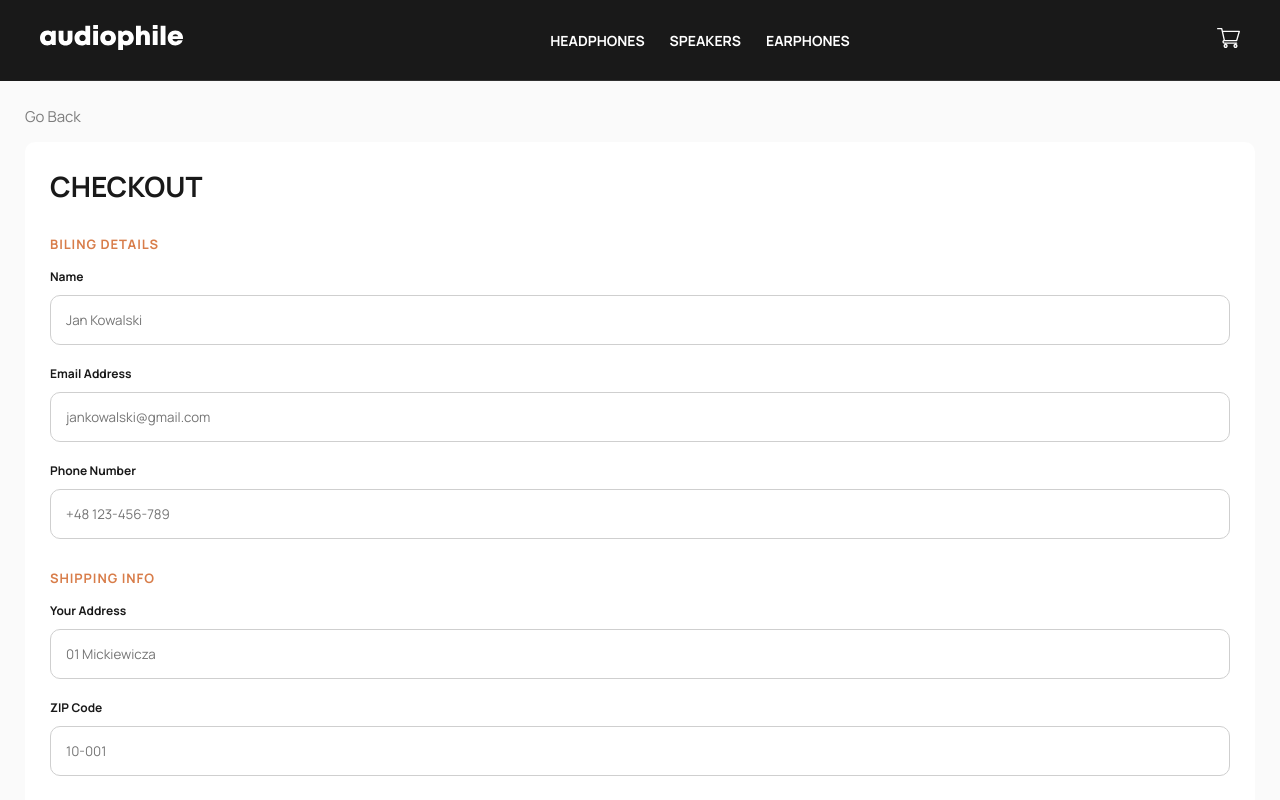
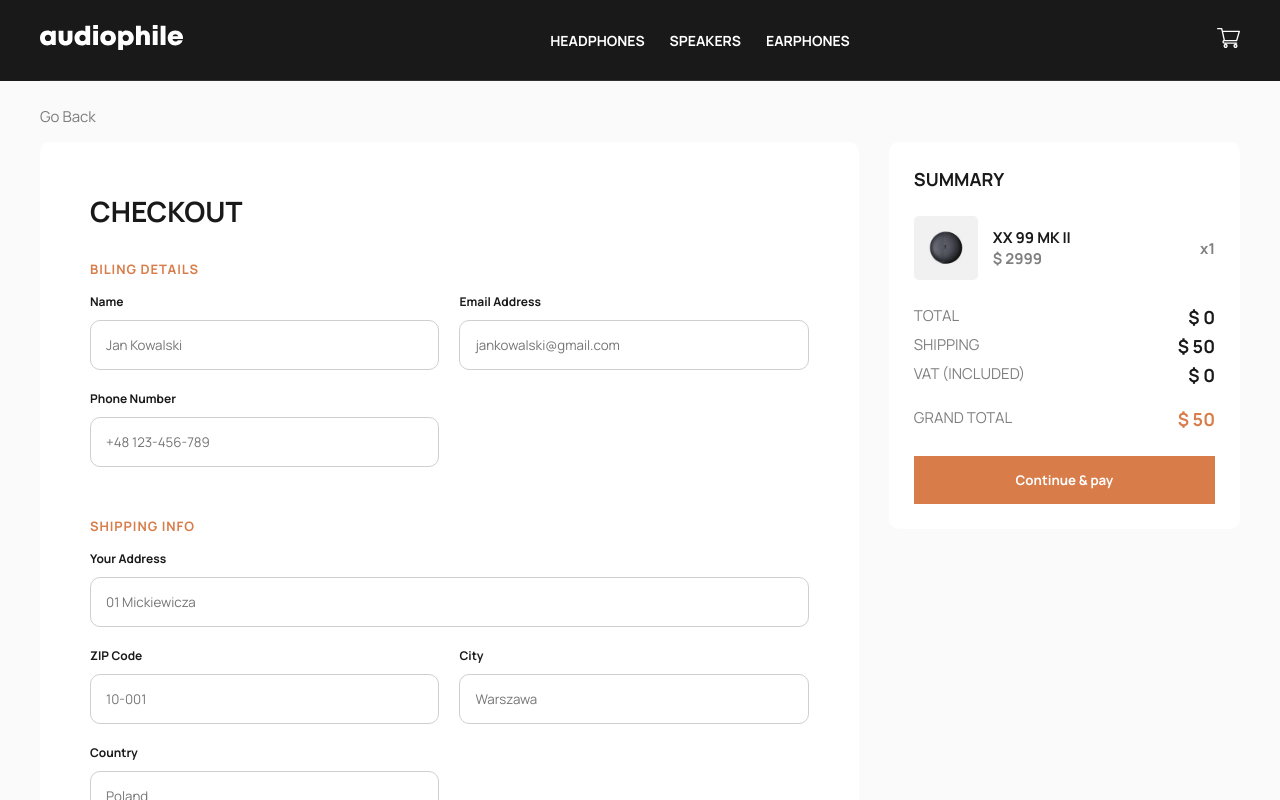
Before and after one commit to Skolaczk/Audiophile, a React (Create React App) app: page /checkout in a window 1280 px wide. Shown: the top 800 px of the page. Built offline with nearby package versions, Linux system fonts and the light colour scheme.

Commit message:
Create checkout tablet and desktop view

```diff
--- a/src/components/atoms/GoBackLink/GoBackLink.tsx
+++ b/src/components/atoms/GoBackLink/GoBackLink.tsx
@@ -6,7 +6,21 @@ const StyledGoBackLink = styled(Link)`
   text-decoration: none;
   font-size: ${({ theme }) => theme.font.size.largeText};
   margin-bottom: 15px;
+  width: 56px;
   display: block;
+  position: relative;
+
+  &:hover {
+    &:after {
+      content: '';
+      position: absolute;
+      bottom: 2px;
+      left: 0;
+      background-color: ${({ theme }) => theme.color.darkGray};
+      height: 1px;
+      width: 100%;
+    }
+  }
 `;
 
 const GoBackLink = () => {
--- a/src/components/molecules/FormField/FormField.styles.ts
+++ b/src/components/molecules/FormField/FormField.styles.ts
@@ -1,4 +1,8 @@
 import styled from 'styled-components';
+
+type InputBoxType = {
+  isBig?: boolean;
+};
 
 export const LabelBox = styled.div`
   display: flex;
@@ -15,8 +19,9 @@ export const StyledLabel = styled.label`
   font-weight: ${({ theme }) => theme.font.weight.bold};
 `;
 
-export const InputBox = styled.div`
+export const InputBox = styled.div<InputBoxType>`
   margin-bottom: 20px;
+  grid-column: ${({ isBig }) => (isBig ? '1 / 3' : '')};
 
   input {
     margin-top: 10px;
--- a/src/components/molecules/FormField/FormField.tsx
+++ b/src/components/molecules/FormField/FormField.tsx
@@ -7,11 +7,12 @@ type FormFieldType = {
   label: string;
   type: string;
   placeholder: string;
+  isBig?: boolean;
 };
 
-const FormField: FC<FormFieldType> = ({ id, label, type, placeholder }) => {
+const FormField: FC<FormFieldType> = ({ id, label, type, placeholder, isBig }) => {
   return (
-    <InputBox>
+    <InputBox isBig={isBig}>
       <LabelBox>
         <StyledLabel htmlFor={id}>{label}</StyledLabel>
         {false ? <p>field cannot be empty</p> : null}
--- a/src/components/molecules/SummaryWrapper/SummaryWrapper.styles.ts
+++ b/src/components/molecules/SummaryWrapper/SummaryWrapper.styles.ts
@@ -21,6 +21,11 @@ export const StyledSummaryWrapper = styled.div`
     padding: 15px 25px;
     font-size: ${({ theme }) => theme.font.size.small};
     font-weight: ${({ theme }) => theme.font.weight.bold};
+  }
+
+  ${({ theme }) => theme.mq.desktop} {
+    width: 30%;
+    margin: 0;
   }
 `;
 
--- a/src/components/organisms/Footer/Footer.styles.ts
+++ b/src/components/organisms/Footer/Footer.styles.ts
@@ -34,7 +34,6 @@ export const StyledFooter = styled.footer`
   }
 
   ${({ theme }) => theme.mq.tablet} {
-    margin-top: 50px;
     text-align: left;
 
     ul {
--- a/src/components/organisms/Form/Form.styles.ts
+++ b/src/components/organisms/Form/Form.styles.ts
@@ -18,6 +18,11 @@ export const StyledForm = styled.div`
     text-transform: uppercase;
     letter-spacing: 0.0581rem;
     margin: 30px 0 15px;
+  }
+
+  ${({ theme }) => theme.mq.desktop} {
+    width: 70%;
+    padding: 50px;
   }
 `;
 
@@ -43,3 +48,11 @@ export const StyledLabel = styled.label`
   color: ${({ theme }) => theme.color.black};
   font-weight: ${({ theme }) => theme.font.weight.bold};
 `;
+
+export const InputsWrapper = styled.div`
+  ${({ theme }) => theme.mq.hugePhone} {
+    display: grid;
+    grid-template-columns: repeat(2, 1fr);
+    gap: 0 20px;
+  }
+`;
--- a/src/components/organisms/Form/Form.tsx
+++ b/src/components/organisms/Form/Form.tsx
@@ -1,5 +1,5 @@
 import FormField from 'components/molecules/FormField/FormField';
-import { RadioInputBox, StyledForm, StyledLabel } from './Form.styles';
+import { InputsWrapper, RadioInputBox, StyledForm, StyledLabel } from './Form.styles';
 
 const Form = () => {
   return (
@@ -7,6 +7,7 @@ const Form = () => {
       <h2>Checkout</h2>
       <div>
         <h4>biling details</h4>
+        <InputsWrapper>
           <FormField id='name' label='Name' type='text' placeholder='Jan Kowalski' />
           <FormField
             id='email-address'
@@ -20,31 +21,42 @@ const Form = () => {
             type='number'
             placeholder='+48 123-456-789'
           />
+        </InputsWrapper>
       </div>
       <div>
         <h4>shipping info</h4>
-        <FormField id='address' label='Your Address' type='text' placeholder='01 Mickiewicza' />
+        <InputsWrapper>
+          <FormField
+            isBig
+            id='address'
+            label='Your Address'
+            type='text'
+            placeholder='01 Mickiewicza'
+          />
           <FormField id='zip-code' label='ZIP Code' type='text' placeholder='10-001' />
           <FormField id='city' label='City' type='text' placeholder='Warszawa' />
           <FormField id='country' label='Country' type='text' placeholder='Poland' />
+        </InputsWrapper>
       </div>
       <div>
         <h4>payment details</h4>
         <div>
           <StyledLabel as='p'>Payment Method</StyledLabel>
+          <InputsWrapper>
             <RadioInputBox>
-            <label htmlFor='payment-method'>e-Money</label>
-            <input type='radio' value='e-money' name='payment-method' id='payment-method' />
+              <label htmlFor='e-money'>e-Money</label>
+              <input type='radio' value='e-money' name='payment-method' id='e-money' />
             </RadioInputBox>
             <RadioInputBox>
-            <label htmlFor='payment-method'>Cash on Delivery</label>
+              <label htmlFor='cash-on-delivery'>Cash on Delivery</label>
               <input
                 type='radio'
                 value='cash-on-delivery'
                 name='payment-method'
-              id='payment-method'
+                id='cash-on-delivery'
               />
             </RadioInputBox>
+          </InputsWrapper>
         </div>
       </div>
     </StyledForm>
--- a/src/components/templates/CheckoutTemplate/CheckoutTemplate.styles.ts
+++ b/src/components/templates/CheckoutTemplate/CheckoutTemplate.styles.ts
@@ -1,8 +1,15 @@
+import { ViewWrapper } from 'components/organisms/ViewWrapper/ViewWrapper.styles';
 import styled from 'styled-components';
 
 export const Background = styled.div`
   background-color: ${({ theme }) => theme.color.whiteSmoke};
   padding: 25px;
-  display: flex;
-  flex-direction: column;
 `;
+
+export const CheckoutWrapper = styled(ViewWrapper)`
+  ${({ theme }) => theme.mq.desktop} {
+    display: flex;
+    align-items: flex-start;
+    gap: 30px;
+  }
+`;
--- a/src/components/templates/CheckoutTemplate/CheckoutTemplate.tsx
+++ b/src/components/templates/CheckoutTemplate/CheckoutTemplate.tsx
@@ -2,15 +2,20 @@ import GoBackLink from 'components/atoms/GoBackLink/GoBackLink';
 import MainTemplate from '../MainTemplate/MainTemplate';
 import Form from 'components/organisms/Form/Form';
 import SummaryWrapper from 'components/molecules/SummaryWrapper/SummaryWrapper';
-import { Background } from './CheckoutTemplate.styles';
+import { Background, CheckoutWrapper } from './CheckoutTemplate.styles';
+import { ViewWrapper } from 'components/organisms/ViewWrapper/ViewWrapper.styles';
 
 const CheckoutTemplate = () => {
   return (
     <MainTemplate>
       <Background>
-        <GoBackLink />
-        <Form />
-        <SummaryWrapper />
+        <ViewWrapper>
+          <GoBackLink />
+          <CheckoutWrapper>
+            <Form />
+            <SummaryWrapper />
+          </CheckoutWrapper>
+        </ViewWrapper>
       </Background>
     </MainTemplate>
   );
```
Lines whose indentation alone changed are shown as unchanged.
